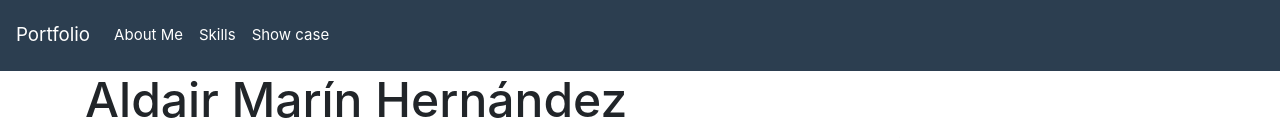
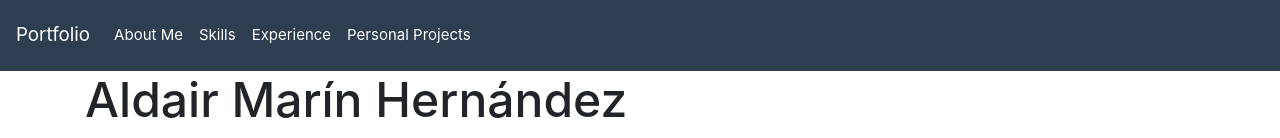
Before and after one commit to aldairmh98/portfolio, a React (Create React App) app: page / in a window 1280 px wide. Shown: the top 138 px of the page. Built offline with nearby package versions, Linux system fonts and the light colour scheme.

Commit message:
Links and custom Gallery

```diff
--- a/src/App.js
+++ b/src/App.js
@@ -1,10 +1,8 @@
 import React, {Component} from 'react';
 import Header from './Header';
-import {Button, ButtonGroup, Carousel} from 'react-bootstrap';
-import {Loading} from './Loading';
 import './App.css';
 import {Skills} from "./components/Skills";
-import {Experience, GalleryModal} from "./components/Experience";
+import {Experience} from "./components/Experience";
 import {PersonalProjects} from "./components/PersonalProjects";
 
 export default class App extends Component {
@@ -195,7 +193,7 @@ export default class App extends Component {
                 <section className={'jumbotron'} id={'personal'}>
                     <PersonalProjects></PersonalProjects>
                 </section>
-                <section className='jumbotron' style={{backgroundColor: '#2C303B'}}>
+                {/*<section className='jumbotron' style={{backgroundColor: '#2C303B'}}>
                     <div id="show_case" className='container shadow'
                          style={{backgroundColor: '#fff', borderRadius: '1%', padding: '5%'}}>
                         <h3>Showcase</h3>
@@ -329,7 +327,7 @@ export default class App extends Component {
                             </div>
                         </div>
                     </div>
-                </section>
+                </section>*/}
             </div>
         );
     }
--- a/src/Header.js
+++ b/src/Header.js
@@ -18,7 +18,10 @@ export default class Header extends Component {
                         <a className="nav-link" href="#skills">Skills<span className="sr-only">(current)</span></a>
                         </li>
                         <li className="nav-item">
-                            <a className="nav-link" href="#show_case">Show case</a>
+                            <a className="nav-link" href="#experience">Experience</a>
+                        </li>
+                        <li className="nav-item">
+                            <a className="nav-link" href="#personal">Personal Projects</a>
                         </li>
                     </ul>
 
```
